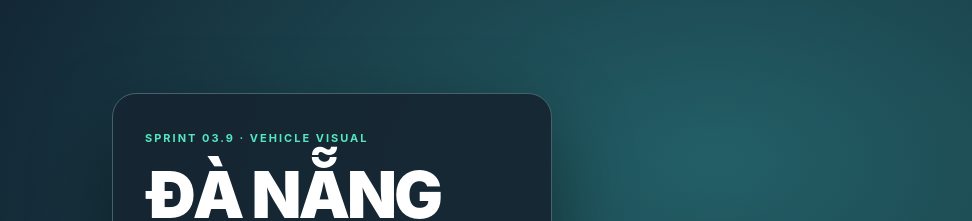
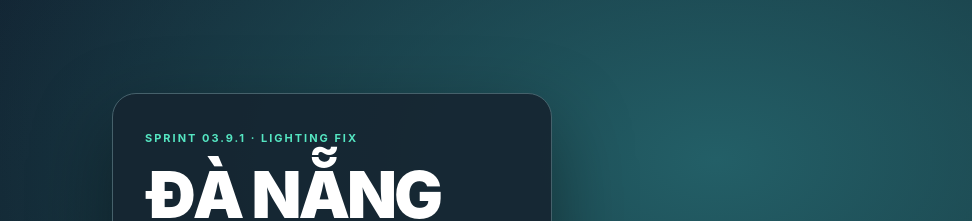
Before and after one commit to nghiantl/danang-rider, a React (Vite) app in the folder apps/web/: page / in a window 1280 px wide. Shown: the top 221 px of the page, without its empty margins (308-1280 px from the left). Built offline with nearby package versions, Linux system fonts and the light colour scheme.

Commit message:
Set release 3.9.1

```diff
--- a/apps/web/src/main.tsx
+++ b/apps/web/src/main.tsx
@@ -5,8 +5,8 @@ import { Canvas, useFrame, useThree } from '@react-three/fiber';
 import * as THREE from 'three';
 import './style.css';
 
-const SPRINT_LABEL = 'SPRINT 03.9 · VEHICLE VISUAL';
-const RELEASE_VERSION = '3.9';
+const SPRINT_LABEL = 'SPRINT 03.9.1 · LIGHTING FIX';
+const RELEASE_VERSION = '3.9.1';
 const BUILD_SHA = (import.meta.env.VITE_VERCEL_GIT_COMMIT_SHA || '').trim();
 const BUILD_LABEL = `v${RELEASE_VERSION} · Build ${BUILD_SHA ? BUILD_SHA.slice(0, 7) : 'unknown'}`;
 import { BUILDINGS, moveWithBuildingCollision } from './collision';
```
